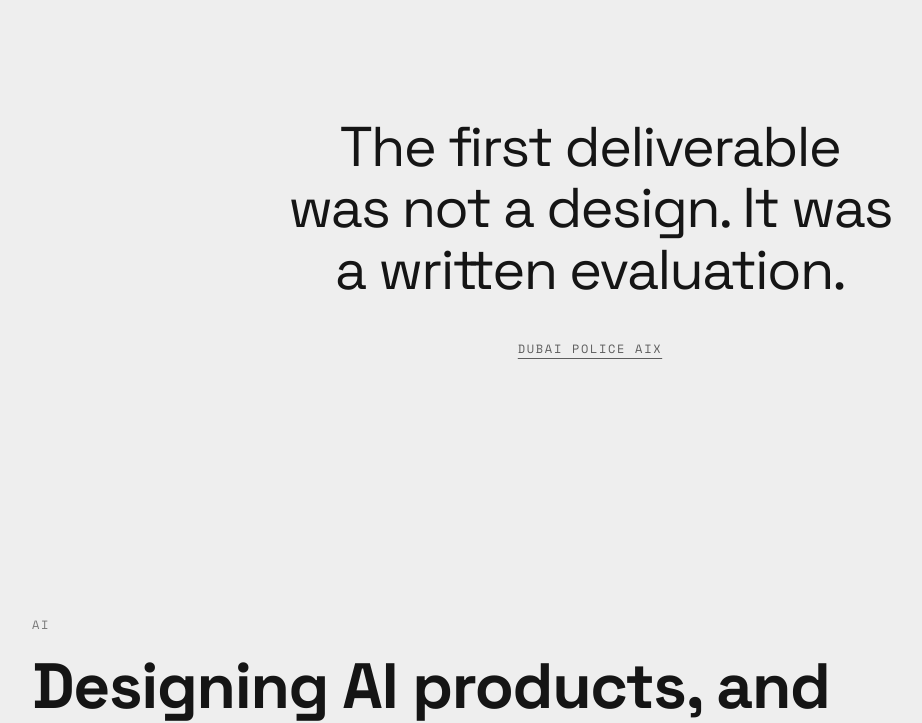
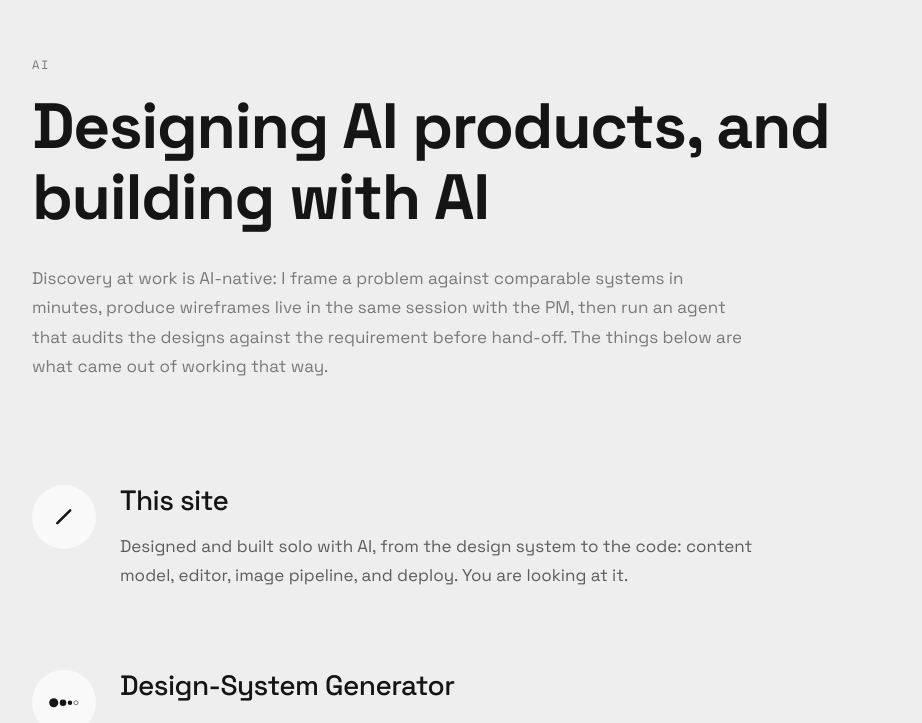
Before and after one commit to mohabhobz/mohabhany, a Next.js app: page / in a window 1280 px wide. Shown: the part 2469-3192 px from the top of the page, without its empty margins (50-972 px from the left). Built offline with nearby package versions, Linux system fonts and the light colour scheme; no server answers; the database is empty.

Commit message:
Revert "One statement, breaking the page's own pattern"
This reverts commit 1bcb49c41e7f6b95db34e9488ae61a6118520706.

```diff
--- a/app/page.tsx
+++ b/app/page.tsx
@@ -26,7 +26,6 @@ type Site = {
   intro: { eyebrow: string; headline: string; lead: string; note: string };
   clients: { label: string; title: string; note: string; items: { name: string; logo: string }[] };
   work: { label: string; title: string };
-  statement: { quote: string; source: string; href: string };
   ai: {
     label: string; title: string; note: string;
     items: { name: string; href: string; logo: string; line: string }[];
@@ -122,31 +121,6 @@ export default async function Home() {
             ))}
         </div>
 
-      </section>
-
-      {/* ---------------- STATEMENT ----------------
-
-          The one place the page breaks its own pattern.
-
-          Every other section opens identically: mono label, large heading,
-          content, six times over. By the third a reader has the pattern and
-          starts skimming. This section has no label and no heading, takes the
-          full measure instead of the left column, and carries one sentence.
-
-          The sentence is from a case study, and it is doing a job the landing
-          page otherwise defers entirely to a click: showing how he thinks
-          rather than listing what he shipped. */}
-      <section className="page statement">
-        <Reveal>
-          <blockquote className="statement__quote">
-            {site.statement.quote}
-          </blockquote>
-        </Reveal>
-        <Reveal delay={1}>
-          <a href={site.statement.href} className="t-label statement__source">
-            {site.statement.source}
-          </a>
-        </Reveal>
       </section>
 
       {/* ---------------- AI ---------------- */}
--- a/content/site.json
+++ b/content/site.json
@@ -71,11 +71,6 @@
   "work": {
     "label": "Work",
     "title": "Selected projects"
-  },
-  "statement": {
-    "quote": "The first deliverable was not a design. It was a written evaluation.",
-    "source": "Dubai Police AIX",
-    "href": "/case-study/dubai-police-aix-design-system"
   },
   "ai": {
     "label": "AI",
--- a/styles/globals.css
+++ b/styles/globals.css
@@ -1861,58 +1861,3 @@ button { font: inherit; color: inherit; background: none; border: none; cursor:
   .t-table th,
   .t-table td { padding: var(--space-3); }
 }
-
-/* ---- The statement -----------------------------------------------
-   One sentence on its own screen, and the only section here without a label
-   or a heading. That absence is the whole point: the page runs the same
-   three-part opening six times, and a reader who has learned the pattern
-   skims it. Something that does not open that way is the only thing that
-   can interrupt.
-
-   Centred, unlike every other section, which are all left-aligned in the
-   first column. Two departures at once (no heading, different axis) is what
-   makes this read as deliberate rather than as a section missing its title. */
-.statement {
-  min-height: 70svh;
-  display: flex;
-  flex-direction: column;
-  align-items: center;
-  justify-content: center;
-  gap: var(--space-8);
-  text-align: center;
-  padding-block: var(--space-24);
-}
-
-.statement__quote {
-  margin: 0;
-  max-width: 24ch;              /* short measure: this is meant to be read as
-                                   a statement, not as a paragraph */
-  font-family: var(--font-display);
-  font-size: clamp(2rem, 4.4vw, 3.5rem);
-  line-height: 1.1;
-  letter-spacing: var(--tracking-tight);
-  color: var(--color-ink);
-  text-wrap: balance;           /* stops a two-word orphan on the last line */
-}
-
-.statement__source {
-  color: var(--color-muted);
-  text-decoration: underline;
-  text-underline-offset: 5px;
-  text-decoration-thickness: 1px;
-  transition: color var(--duration-base) var(--ease-out);
-}
-.statement__source:hover,
-.statement__source:focus-visible { color: var(--color-ink); }
-
-@media (prefers-reduced-motion: reduce) {
-  .statement__source { transition: none; }
-}
-
-@media (max-width: 720px) {
-  .statement {
-    min-height: 0;
-    padding-block: var(--space-16);
-  }
-  .statement__quote { max-width: 20ch; }
-}
```
